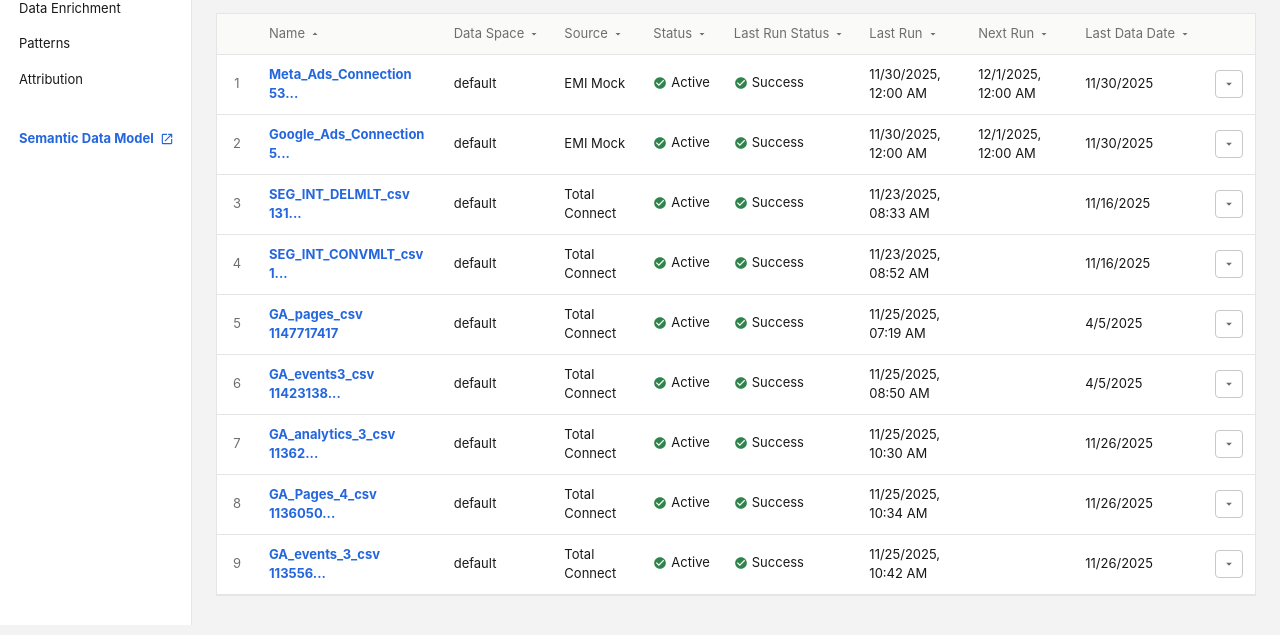
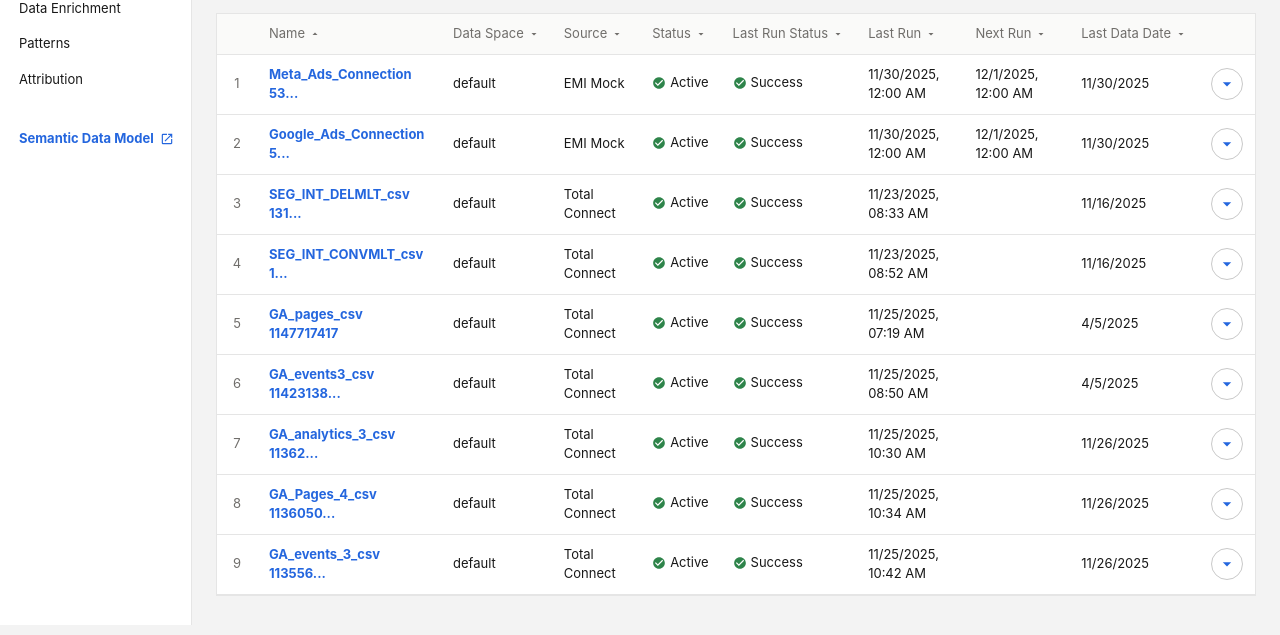
Before and after one commit to hjanowski/Pivot, a plain HTML site: page index.html in a window 1280 px wide. Shown: the part 175-810 px from the top of the page. Drawn offline with Linux system fonts and the light colour scheme.

Commit message:
Update index.html

```diff
--- a/index.html
+++ b/index.html
@@ -578,14 +578,14 @@
         }
 
         .action-btn {
-            width: 28px;
-            height: 28px;
+            width: 32px;
+            height: 32px;
             display: inline-flex;
             align-items: center;
             justify-content: center;
-            background: none;
+            background: #ffffff;
             border: 1px solid #c9c9c9;
-            border-radius: 4px;
+            border-radius: 50%;
             cursor: pointer;
         }
 
@@ -594,9 +594,9 @@
         }
 
         .action-btn svg {
-            width: 14px;
-            height: 14px;
-            fill: #706e6b;
+            width: 20px;
+            height: 20px;
+            fill: #2466de;
         }
 
         /* Edit icon in top right */
```
